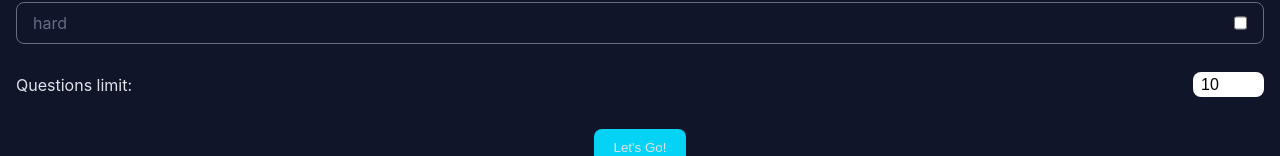
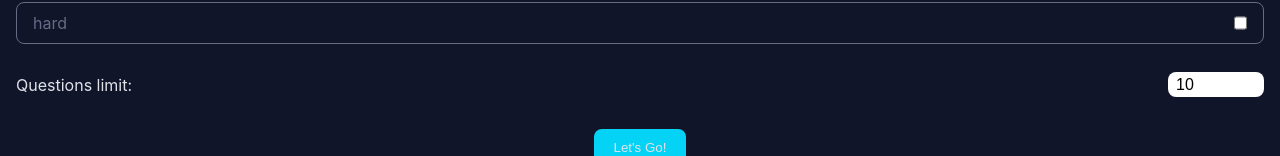
Before and after one commit to VladBrok/react-exercises, a Next.js app: page /exercises/BigQuiz/BigQuiz in a window 1280 px wide. Both pictures are taken after a click on the button "Linux". Shown: the part 216-372 px from the top of the page. Built offline with nearby package versions, Linux system fonts and the light colour scheme.

Commit message:
(big-quiz): Validate number input

```diff
--- a/components/big-quiz/Settings/Settings.js
+++ b/components/big-quiz/Settings/Settings.js
@@ -19,7 +19,9 @@ export default function Settings({ onStartClick }) {
   }
 
   function handleLimitChange(e) {
-    setLimit(e.target.value);
+    const input = e.target;
+    input.value = Math.min(Math.max(input.value, 1), 20);
+    setLimit(input.value);
   }
 
   const difficulties = DIFFICULTIES.map(d => ({ id: d, text: d }));
@@ -38,8 +40,6 @@ export default function Settings({ onStartClick }) {
         <input
           className={styles.input}
           type="number"
-          min="1"
-          max="20"
           id="limit"
           name="limit"
           value={limit}
--- a/components/big-quiz/Settings/Settings.module.scss
+++ b/components/big-quiz/Settings/Settings.module.scss
@@ -22,6 +22,7 @@
 .input {
   @include m.rounded-lg;
   display: block;
+  max-width: 6rem;
   padding: 0.2rem 0.5rem;
   border: none;
 
```
